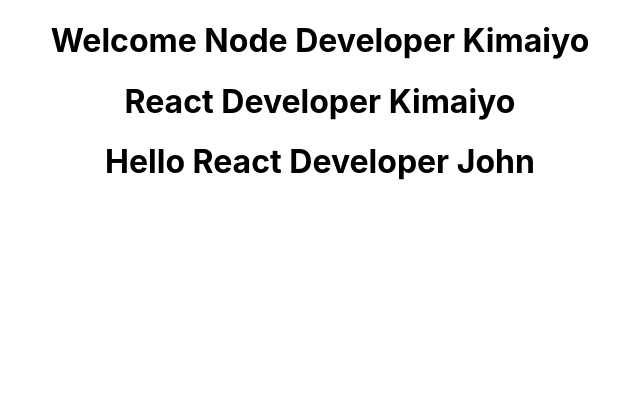
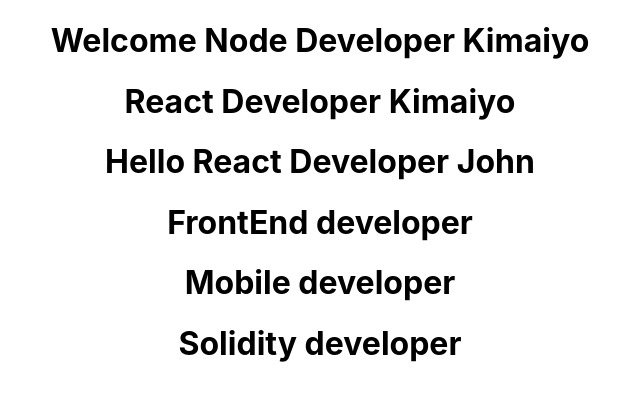
Before and after one commit to JohnKimaiyo/react_vol_9, a React (Create React App) app: page / in a window 1280 px wide. Shown: the top 400 px of the page, without its empty margins (320-960 px from the left). Built offline with nearby package versions, Linux system fonts and the light colour scheme.

Commit message:
title props

```diff
--- a/src/App.js
+++ b/src/App.js
@@ -1,15 +1,19 @@
-import React from 'react';
-import './App.css';
-import Greet from './Component/Greet';
-import Hello from './Component/Hello';
-import Welcome from './Component/Welcome';
+import React from "react";
+import "./App.css";
+import Greet from "./Component/Greet";
+import Hello from "./Component/Hello";
+import Welcome from "./Component/Welcome";
+import Title from "./Component/Title";
 
 function App() {
   return (
     <div className="App">
       <Welcome />
       <Greet />
-      <Hello/>
+      <Hello />
+      <Title name="FrontEnd developer" />
+      <Title name="Mobile developer" />
+      <Title name="Solidity developer" />
     </div>
   );
 }
--- /dev/null
+++ b/src/Component/Title.js
@@ -0,0 +1,12 @@
+import React from "react";
+
+const Title = (props) => {
+  console.log(props);
+  return (
+    <div>
+      <h1>{props.name}</h1>
+    </div>
+  );
+};
+
+export default Title;
```
Also changed, not shown: src/Component/Hello.js (+4 -4 lines).
